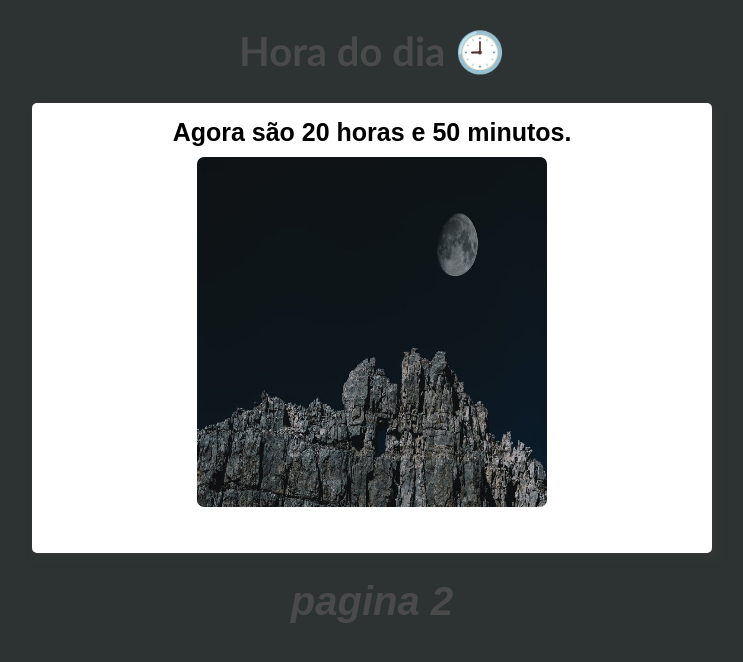
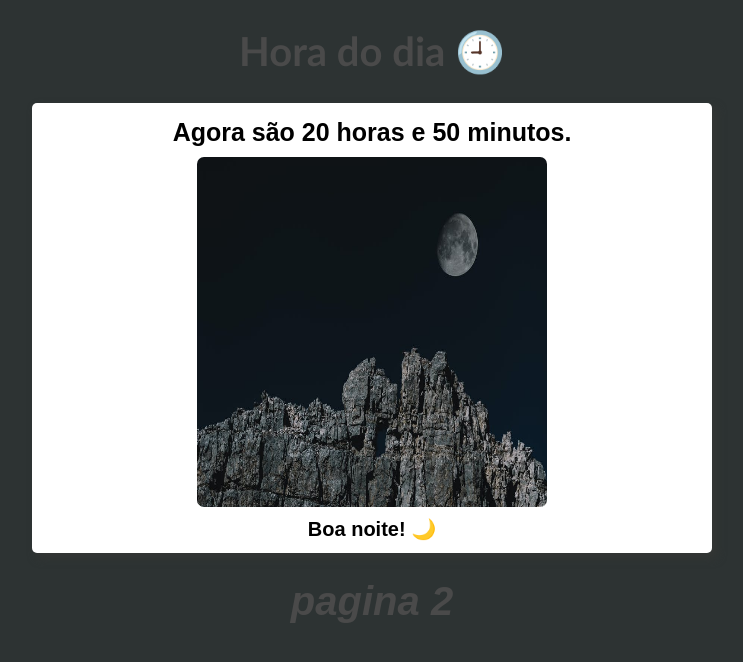
Before and after one commit to Artoriasif/exercicio-js, a plain HTML site: page exercicios/exercicio1/index.html in a window 1280 px wide. Shown: the whole page, without its empty margins (268-1011 px from the left). Drawn offline with Linux system fonts and the light colour scheme.

Commit message:
Mensagem cordial adicionada ao script

```diff
--- a/exercicios/exercicio1/index.html
+++ b/exercicios/exercicio1/index.html
@@ -18,6 +18,9 @@
         <div id="foto">
             <img id="imagem" src="img/manha.jpeg" alt="imagem do dia">
         </div>
+        <div id="mensagem2">
+            Segunda mensagem
+        </div>
     </section>
     <footer>
         <h1>pagina 2</h1>
--- a/exercicios/exercicio1/script.js
+++ b/exercicios/exercicio1/script.js
@@ -1,22 +1,27 @@
 function carregar() {
   var msg = window.document.getElementById("mensagem");
+  var msg2 = window.document.getElementById("mensagem2");
   var foto = window.document.getElementById("imagem");
   var data = new Date();
   var hora = data.getHours();
   var minutos = data.getMinutes();
+
   msg.innerHTML = `Agora são ${hora} horas e ${minutos} minutos.`;
 
   if (hora >= 0 && hora < 12) {
     //BOM DIA
     foto.src = "img/manha.jpeg";
     document.body.style.background = "#e6cf60";
+    msg2.innerHTML = `Bom dia! 🌄`;
   } else if (hora >= 12 && hora < 18) {
     //BOA TARDE
     foto.src = "img/tarde.jpeg";
     document.body.style.background = "#5cbbbd";
+    msg2.innerHTML = `Boa tarde! 🌅`;
   } else {
     //BOA NOITE
     foto.src = "img/noite.jpeg";
     document.body.style.background = "#2d3333";
+    msg2.innerHTML = `Boa noite! 🌙 `;
   }
 }
--- a/exercicios/exercicio1/style.css
+++ b/exercicios/exercicio1/style.css
@@ -48,3 +48,9 @@ footer {
   font-weight: 600;
   margin-bottom: 10px;
 }
+#mensagem2 {
+  text-align: center;
+  font-size: 20px;
+  font-weight: 600;
+  margin-top: 10px;
+}
```
